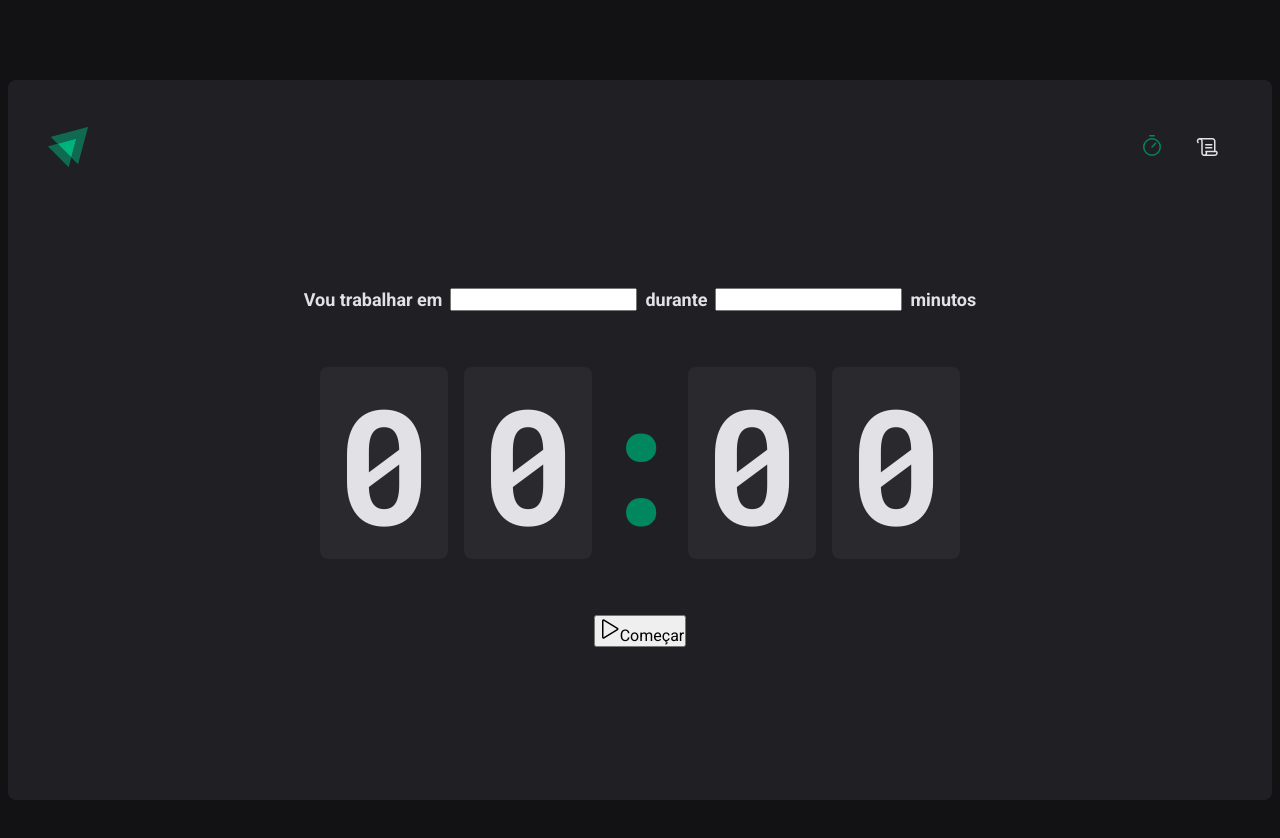
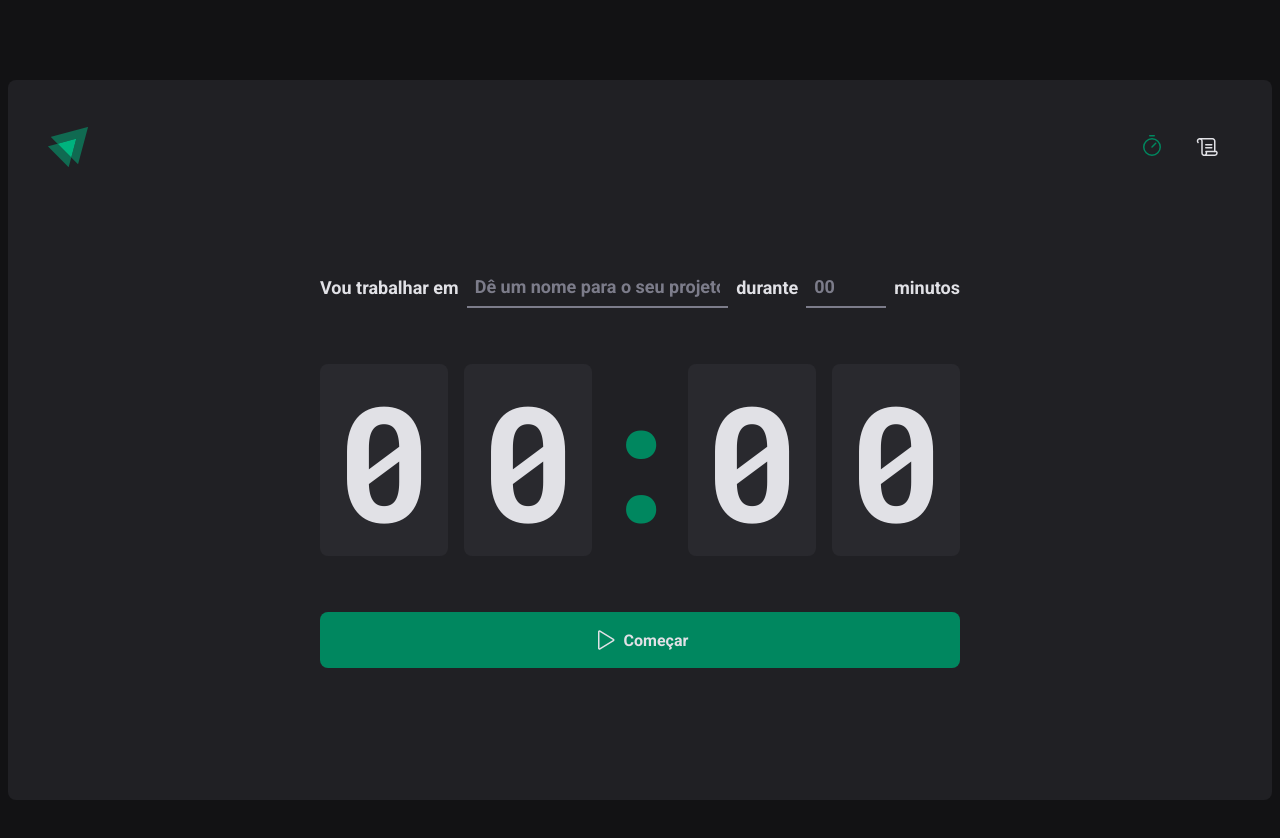
Before and after one commit to MarceloTadini/Pomodoro, a React (Vite) app in the folder timer/: page / in a window 1280 px wide. Shown: the top 838 px of the page. Built offline with nearby package versions, Linux system fonts and the light colour scheme.

Commit message:
Page home done

```diff
--- a/timer/src/pages/Home/index.tsx
+++ b/timer/src/pages/Home/index.tsx
@@ -4,6 +4,9 @@
   HomeContainer,
   CountDownContainer,
   Separator,
+  StartCountdownButton,
+  TaskInput,
+  MinutesAmountInput,
 } from './styles'
 
 export function Home() {
@@ -12,10 +15,27 @@
       <form action="">
         <FormContainer>
           <label htmlFor="task">Vou trabalhar em</label>
-          <input id="task" />
+          <TaskInput
+            id="task"
+            list="task-suggestions"
+            placeholder="Dê um nome para o seu projeto"
+          />
+
+          <datalist id="task-suggestions">
+            <option value="Projeto 1" />
+            <option value="Projeto 2" />
+            <option value="Projeto 3" />
+          </datalist>
 
           <label htmlFor="minutesAmount">durante</label>
-          <input type="number" id="minutesAmount" />
+          <MinutesAmountInput
+            type="number"
+            id="minutesAmount"
+            placeholder="00"
+            step={5}
+            min={5}
+            max={60}
+          />
 
           <span>minutos</span>
         </FormContainer>
@@ -27,10 +47,10 @@
           <span>0</span>
           <span>0</span>
         </CountDownContainer>
-        <button type="submit">
+        <StartCountdownButton type="submit">
           <Play size={24} />
           Começar
-        </button>
+        </StartCountdownButton>
       </form>
     </HomeContainer>
   )
--- a/timer/src/pages/Home/styles.ts
+++ b/timer/src/pages/Home/styles.ts
@@ -27,6 +27,37 @@
   font-weight: bold;
   flex-wrap: wrap;
 `
+const BaseInput = styled.input`
+  background: transparent;
+  height: 2.5rem;
+  border: 0;
+  border-bottom: 2px solid ${(props) => props.theme['gray-500']};
+  font-weight: bold;
+  font-size: 1.125rem;
+  padding: 0 0.5rem;
+  color: ${(props) => props.theme['gray-100']};
+
+  &::placeholder {
+    color: ${(props) => props.theme['gray-500']};
+  }
+
+  &:focus {
+    box-shadow: none;
+    border-color: ${(props) => props.theme['green-500']};
+  }
+`
+
+export const TaskInput = styled(BaseInput)`
+  flex: 1;
+
+  &::-webkit-calendar-picker-indicator {
+    display: none !important;
+  }
+`
+
+export const MinutesAmountInput = styled(BaseInput)`
+  width: 4rem;
+`
 
 export const CountDownContainer = styled.div`
   font-family: 'Roboto Mono', monospace;
@@ -51,3 +82,31 @@
   display: flex;
   justify-content: center;
 `
+
+export const StartCountdownButton = styled.button`
+  width: 100%;
+  border: 0;
+  padding: 1rem;
+  border-radius: 8px;
+
+  display: flex;
+  justify-content: center;
+  align-items: center;
+
+  gap: 0.5rem;
+  font-weight: bold;
+
+  cursor: pointer;
+
+  background: ${(props) => props.theme['green-500']};
+  color: ${(props) => props.theme['gray-100']};
+
+  &:disabled {
+    cursor: not-allowed;
+    opacity: 0.7;
+  }
+
+  &:not(:disabled):hover {
+    background: ${(props) => props.theme['green-700']};
+  }
+`
```
